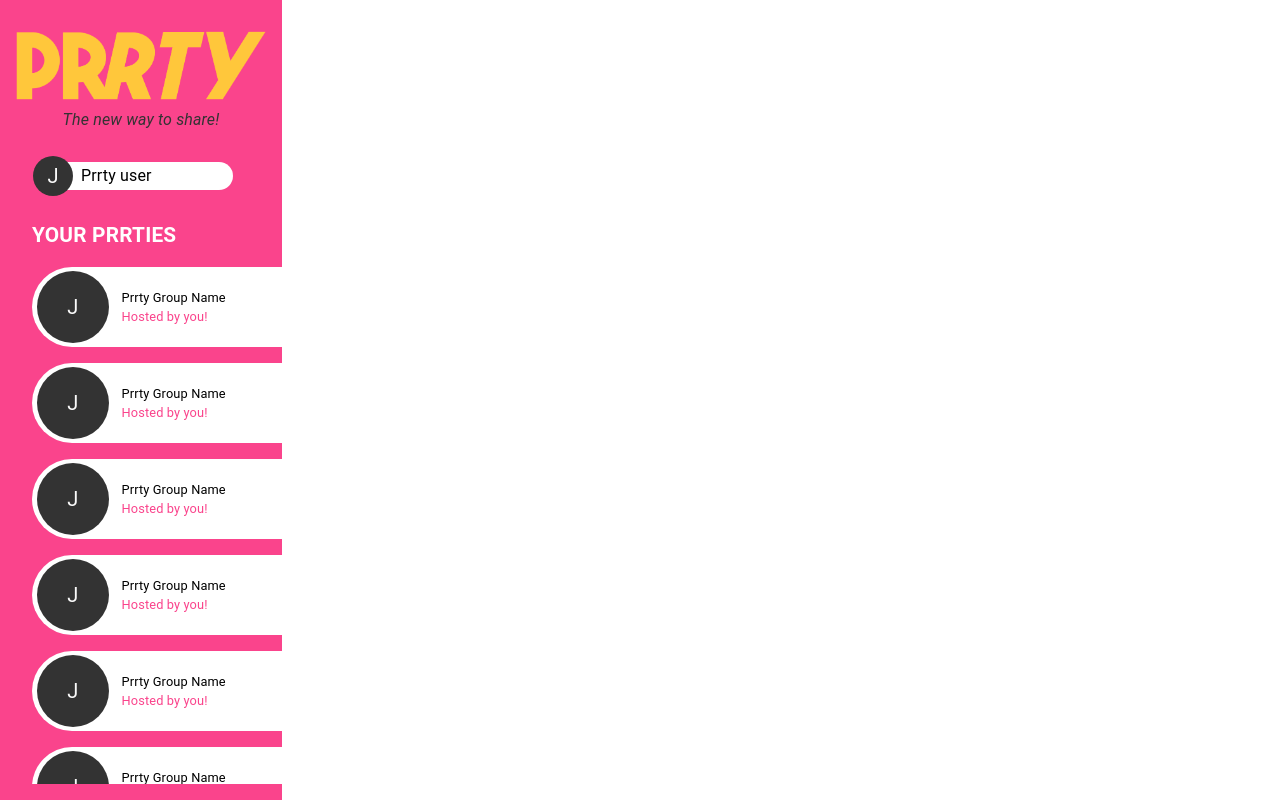
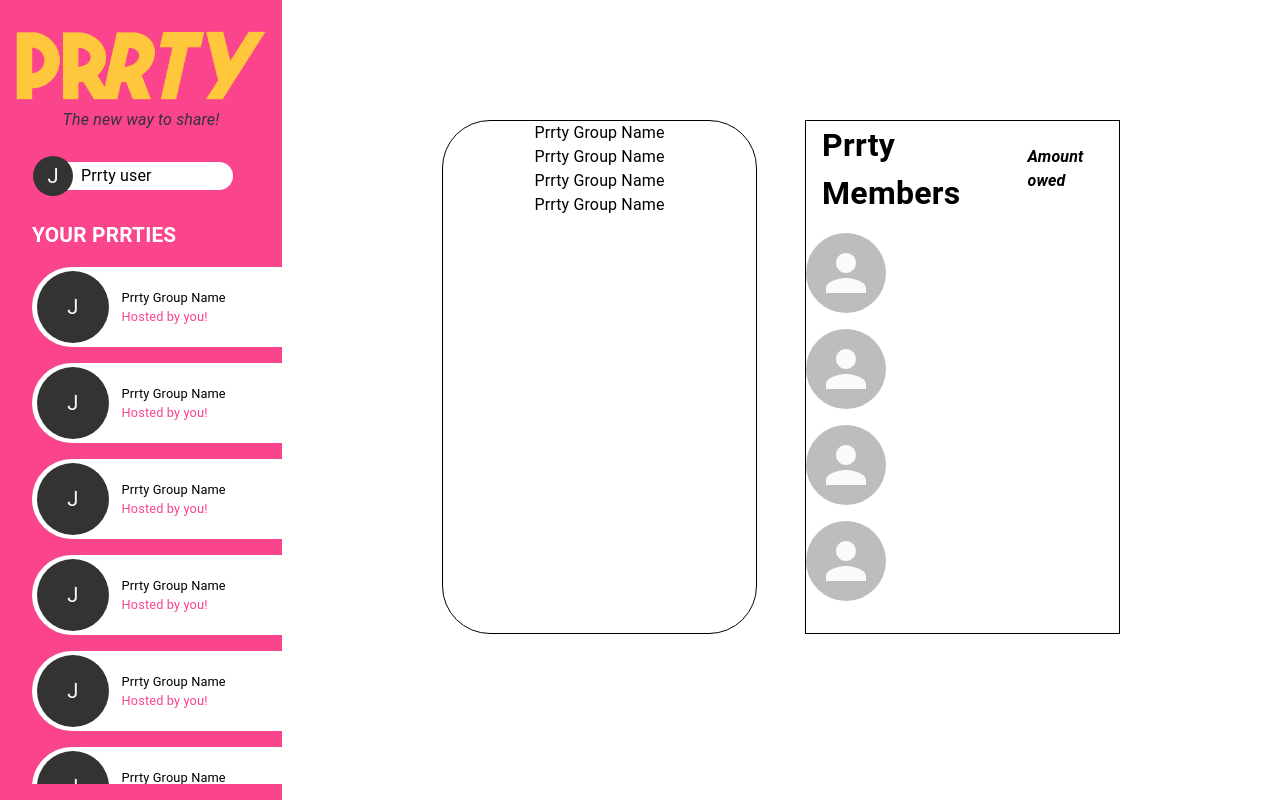
Before and after one commit to JoshDubar/Unihack-2021, a React (Create React App) app in the folder client/: page /home in a window 1280 px wide. Built offline with nearby package versions, Linux system fonts and the light colour scheme; no server answers.

Commit message:
prrty group members

```diff
--- a/client/src/App.js
+++ b/client/src/App.js
@@ -17,7 +17,7 @@ function App() {
           <Box height="100vh">
             <Route path="/login" component={LoginForm} />
             <Route path="/signup" component={SignupForm} />
-            <Route path={["/", "/home"]} component={PrrtyHome} />
+            <Route path={"/home"} component={PrrtyHome} />
           </Box>
         </Router>
       </ThemeProvider>
--- /dev/null
+++ b/client/src/components/Prrty/PrrtyGroup.jsx
@@ -0,0 +1,65 @@
+import React from "react";
+import { Box, Grid, Typography } from "@material-ui/core";
+import PrrtyGroupMember from "./PrrtyGroupMember";
+
+const PrrtyHome = () => {
+  return (
+    <Box padding="0 10rem" height="100vh" width="100%">
+      <Grid
+        container
+        spacing={6}
+        alignItems="center"
+        style={{ height: "100vh" }}
+      >
+        <Grid item xs={6} style={{ height: "70%" }}>
+          <Box
+            border="1px solid black"
+            borderRadius="3rem"
+            height="100%"
+            display="flex"
+            flexDirection="column"
+            alignItems="center"
+          >
+            {/* <Box position="relative" top="-4.5rem">
+              <Avatar style={{ width: "9rem", height: "9rem" }}>PG</Avatar>
+            </Box> */}
+            <Typography>Prrty Group Name</Typography>
+            <Typography>Prrty Group Name</Typography>
+            <Typography>Prrty Group Name</Typography>
+            <Typography>Prrty Group Name</Typography>
+          </Box>
+        </Grid>
+        <Grid item xs={6} style={{ height: "70%" }}>
+          <Box border="1px solid black" height="100%">
+            <Box
+              display="flex"
+              flexDirection="row"
+              justifyContent="space-between"
+              alignItems="center"
+              marginLeft="1rem"
+              marginBottom="1rem"
+            >
+              <Typography
+                style={{
+                  fontWeight: "bold",
+                  fontSize: "2rem",
+                }}
+              >
+                Prrty Members
+              </Typography>
+              <Typography style={{ fontSize: "1rem", fontWeight: "bold" }}>
+                <i>Amount owed</i>
+              </Typography>
+            </Box>
+
+            {[1, 2, 3, 4].map((name) => (
+              <PrrtyGroupMember key={`member__${name}`} />
+            ))}
+          </Box>
+        </Grid>
+      </Grid>
+    </Box>
+  );
+};
+
+export default PrrtyHome;
--- /dev/null
+++ b/client/src/components/Prrty/PrrtyGroupMember.jsx
@@ -0,0 +1,12 @@
+import React from "react";
+import { Box, Avatar } from "@material-ui/core";
+
+const PrrtyGroupMember = () => {
+  return (
+    <Box marginBottom="1rem">
+      <Avatar style={{ width: "5rem", height: "5rem" }} />
+    </Box>
+  );
+};
+
+export default PrrtyGroupMember;
--- a/client/src/components/Prrty/PrrtyHome.jsx
+++ b/client/src/components/Prrty/PrrtyHome.jsx
@@ -1,11 +1,12 @@
 import React from "react";
 import { Box } from "@material-ui/core";
 import PrrtySidebar from "./PrrtySidebar";
+import PrrtyGroup from "./PrrtyGroup";
 const PrrtyHome = () => {
   return (
-    <Box>
+    <Box display="flex" flexDirection="row">
       <PrrtySidebar />
-      <Box width="100%" />
+      <PrrtyGroup />
     </Box>
   );
 };
```
Also changed, not shown: client/src/images/Zil.png (added).
